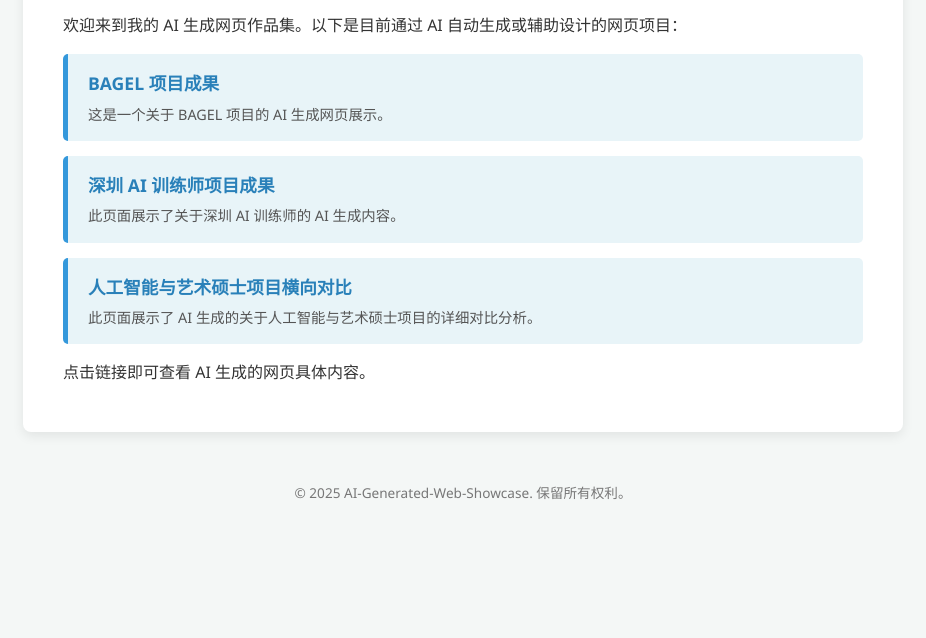
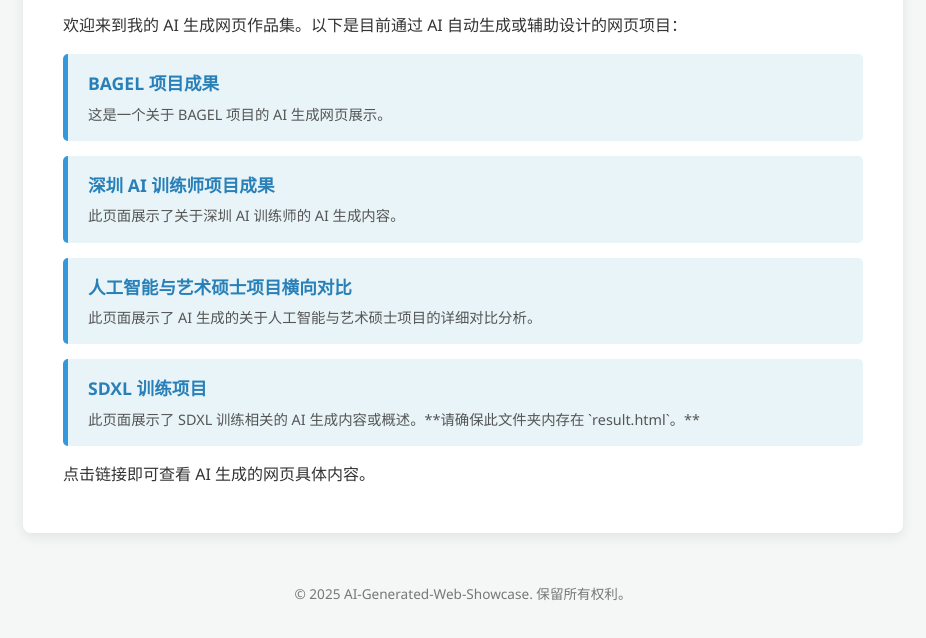
Before and after one commit to charSLee013/AI-Generated-Web-Showcase, a plain HTML site: page index.html in a window 1280 px wide. Shown: the part 160-798 px from the top of the page, without its empty margins (177-1103 px from the left). Drawn offline with Linux system fonts and the light colour scheme.

Commit message:
update index website

```diff
--- a/index.html
+++ b/index.html
@@ -87,6 +87,12 @@
                     此页面展示了 AI 生成的关于人工智能与艺术硕士项目的详细对比分析。
                 </div>
             </li>
+            <li>
+                <a href="./SDXL_train/result.html">SDXL 训练项目</a>
+                <div class="description">
+                    此页面展示了 SDXL 训练相关的 AI 生成内容或概述。**请确保此文件夹内存在 `result.html`。**
+                </div>
+            </li>
             </ul>
         <p>点击链接即可查看 AI 生成的网页具体内容。</p>
     </div>
```
